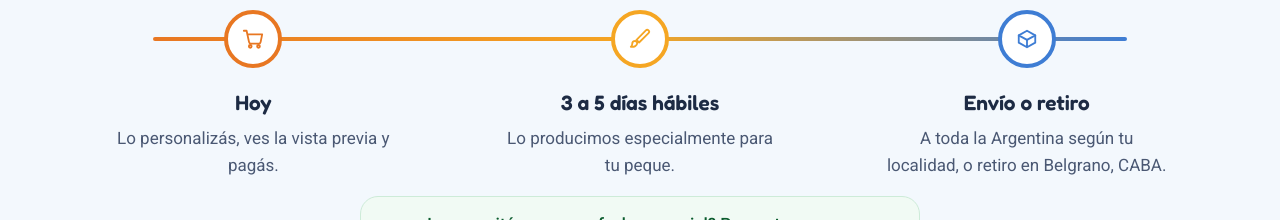
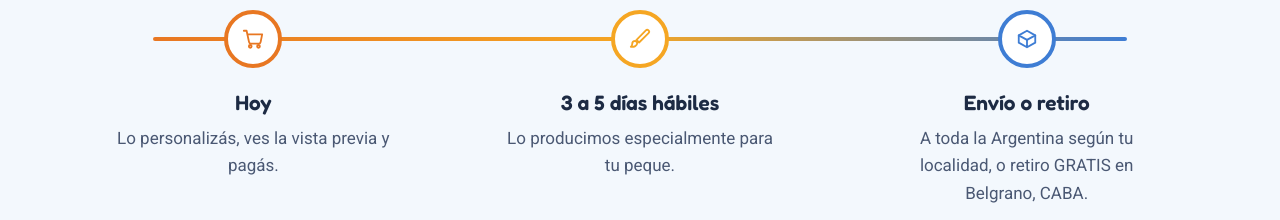
Before and after one commit to flormiodo/bookinest, a plain HTML site: page landing.html in a window 1280 px wide. Shown: the part 6320-6540 px from the top of the page. Drawn offline with Linux system fonts and the light colour scheme.

Commit message:
Retiro gratis en Belgrano en la ficha y la landing
Co-Authored-By: Claude Opus 5.5 <noreply@anthropic.com>
Claude-Session: https://claude.ai/code/session_01K8LtcWhhNVHWSc8PtpGnnK

```diff
--- a/landing.html
+++ b/landing.html
@@ -674,7 +674,7 @@ body.clean .sw::after{left:3px}
     <div class="tl reveal">
       <div class="tl-i"><div class="dot"><svg class="ic"><use href="#i-cart"/></svg></div><div class="when">Hoy</div><p>Lo personalizás, ves la vista previa y pagás.</p></div>
       <div class="tl-i"><div class="dot"><svg class="ic"><use href="#i-brush"/></svg></div><div class="when">3 a 5 días hábiles</div><p>Lo producimos especialmente para tu peque.</p></div>
-      <div class="tl-i"><div class="dot"><svg class="ic"><use href="#i-box"/></svg></div><div class="when">Envío o retiro</div><p>A toda la Argentina según tu localidad, o retiro en Belgrano, CABA.</p></div>
+      <div class="tl-i"><div class="dot"><svg class="ic"><use href="#i-box"/></svg></div><div class="when">Envío o retiro</div><p>A toda la Argentina según tu localidad, o retiro GRATIS en Belgrano, CABA.</p></div>
     </div>
     <div style="max-width:560px;margin:0 auto" class="reveal"><a class="wa-line" data-wa="¡Hola! Necesito el cuento para una fecha especial. ¿Llega a tiempo si lo pido hoy?" target="_blank" rel="noopener" href="https://wa.me/5491131820326"><svg class="ic"><use href="#i-wa"/></svg><span>¿Lo necesitás para una fecha especial? Preguntanos por WhatsApp si llega a tiempo.</span></a></div>
     <div class="head center" style="margin:0"><aside class="tip"><span class="k">i</span><div><b>Repetí el plazo en la ficha y el checkout</b>"3 a 5 días hábiles + envío" a la vista justo antes de pagar baja la ansiedad, sobre todo en fechas como Navidad.</div></aside></div>
@@ -696,7 +696,7 @@ body.clean .sw::after{left:3px}
       <details><summary>¿Puedo ver cómo queda antes de encargarlo?</summary><div>Sí. Cuando terminás de personalizarlo, ves una vista previa antes de agregarlo al carrito.</div></details>
       <details><summary>¿En qué formatos vienen?</summary><div>En <b>tapa blanda</b> o <b>tapa dura premium</b>. Además podés sumar el <b>eBook</b>, una versión digital en alta calidad que te llega por mail.</div></details>
       <details><summary>¿Puedo incluir una dedicatoria?</summary><div>¡Sí! Todos los libros tienen un espacio al inicio para tu mensaje.</div></details>
-      <details><summary>¿Cuánto tarda el envío?</summary><div>La producción lleva entre <b>3 y 5 días hábiles</b>, más el envío según tu localidad. Enviamos a toda la Argentina y también podés retirarlo en <b>Belgrano, CABA</b>.</div></details>
+      <details><summary>¿Cuánto tarda el envío?</summary><div>La producción lleva entre <b>3 y 5 días hábiles</b>, más el envío según tu localidad. Enviamos a toda la Argentina y también podés retirarlo <b>gratis en Belgrano, CABA</b>.</div></details>
       <details><summary>¿Cómo puedo pagar?</summary><div>Con Mercado Pago o por transferencia bancaria. Por transferencia tenés un <b>10% OFF</b>.</div></details>
       <details><summary>¿Hay cambios o devoluciones?</summary><div>Al ser un producto personalizado y único, no hacemos cambios ni devoluciones. Si llega con un defecto de fabricación o una falla técnica, nos hacemos responsables y lo cambiamos.</div></details>
       <details><summary>¿Cómo me contacto?</summary><div>Por <a href="https://api.whatsapp.com/send?phone=5491131820326" target="_blank" rel="noopener">WhatsApp</a>, por Instagram en <a href="https://www.instagram.com/mybookinest/" target="_blank" rel="noopener">@mybookinest</a> o por mail a <a href="mailto:bookinest@gmail.com">bookinest@gmail.com</a>.</div></details>
```
Also changed, not shown: producto-landing.html (+3 -3 lines).
